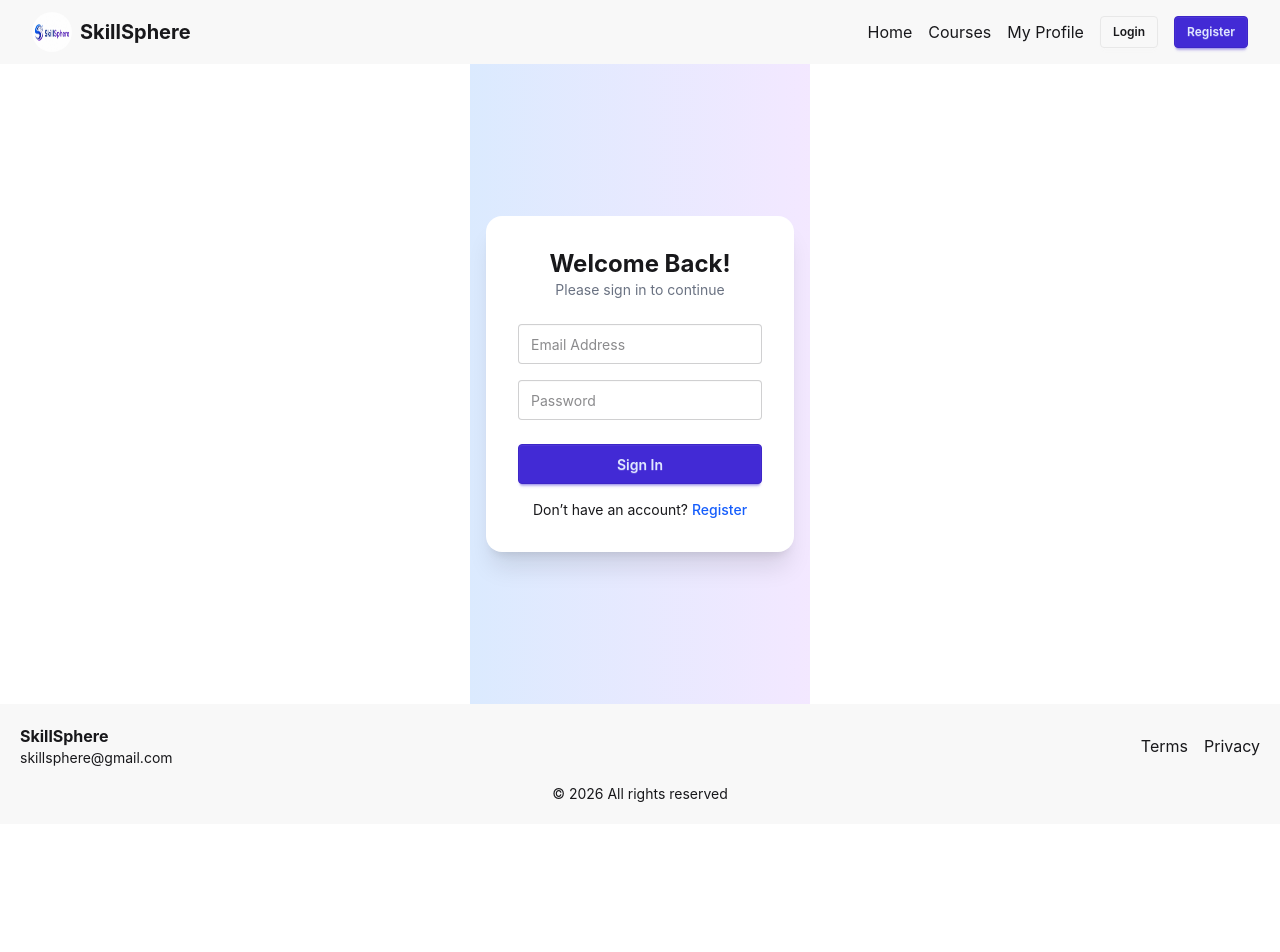
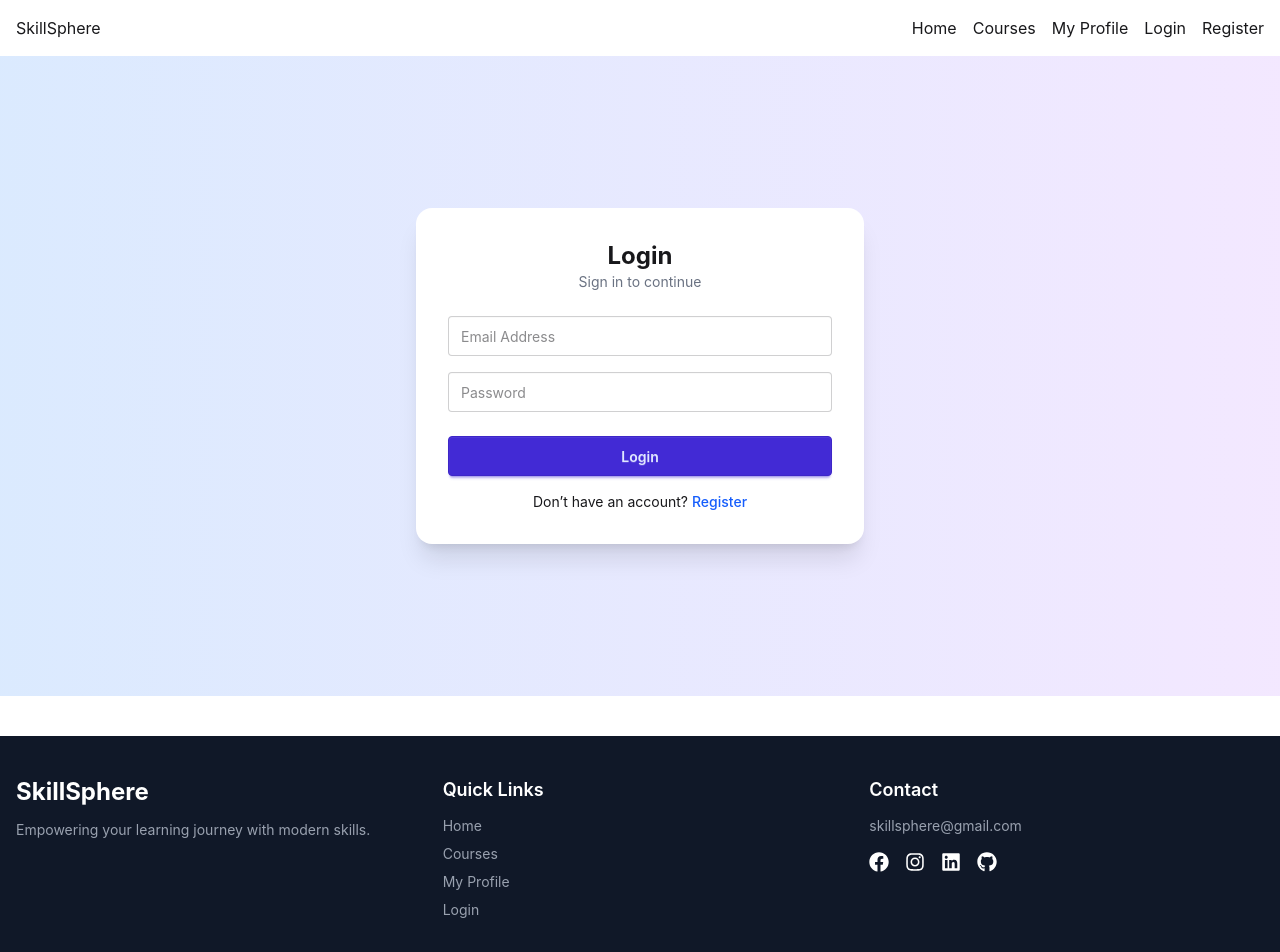
Before and after one commit to nusratch/online-learning-platform, a Next.js app: page /login in a window 1280 px wide. Shown: the top 952 px of the page. Before the commit the page ends 824 px from the top, so only its background shows below. Built offline with nearby package versions, Linux system fonts and the light colour scheme.

Commit message:
added mongodb

```diff
--- a/package.json
+++ b/package.json
@@ -9,11 +9,14 @@
     "lint": "eslint"
   },
   "dependencies": {
+    "animate.css": "^4.1.1",
     "framer-motion": "^12.38.0",
+    "mongodb": "^7.2.0",
     "next": "16.2.4",
     "react": "19.2.4",
     "react-dom": "19.2.4",
     "react-hot-toast": "^2.6.0",
+    "react-icons": "^5.6.0",
     "swiper": "^12.1.4"
   },
   "devDependencies": {
--- /dev/null
+++ b/src/app/api/login/route.js
@@ -0,0 +1,17 @@
+import { NextResponse } from "next/server"
+import clientPromise from "@/lib/db"
+
+export async function POST(req) {
+  const { email, password } = await req.json()
+
+  const client = await clientPromise
+  const db = client.db("skillSphere")
+
+  const user = await db.collection("users").findOne({ email })
+
+  if (!user || user.password !== password) {
+    return NextResponse.json({ message: "Invalid credentials" }, { status: 401 })
+  }
+
+  return NextResponse.json({ user })
+}
--- /dev/null
+++ b/src/app/api/register/route.js
@@ -0,0 +1,23 @@
+import { NextResponse } from "next/server"
+import clientPromise from "@/lib/db"
+
+export async function POST(req) {
+  const { name, email, password } = await req.json()
+
+  const client = await clientPromise
+  const db = client.db("skillSphere")
+
+  const existingUser = await db.collection("users").findOne({ email })
+
+  if (existingUser) {
+    return NextResponse.json({ message: "User already exists" }, { status: 400 })
+  }
+
+  await db.collection("users").insertOne({
+    name,
+    email,
+    password,
+  })
+
+  return NextResponse.json({ message: "User created" })
+}
--- a/src/app/components/Footer.jsx
+++ b/src/app/components/Footer.jsx
@@ -1,28 +1,48 @@
-function Footer() {
+import { FaFacebook, FaInstagram, FaLinkedin, FaGithub } from "react-icons/fa"
 
+export default function Footer() {
   return (
-    <footer className="bg-base-200 p-5 text-center md:text-left">
+    <footer className="bg-gray-900 text-white mt-10">
+      <div className="max-w-7xl mx-auto px-4 py-10 grid grid-cols-1 md:grid-cols-3 gap-8">
 
-      <div className="flex flex-col md:flex-row justify-between items-center gap-4">
-
+        {/* Brand */}
         <div>
-          <p className="font-bold">SkillSphere</p>
-          <p className="text-sm">skillsphere@gmail.com</p>
+          <h2 className="text-2xl font-bold mb-3">SkillSphere</h2>
+          <p className="text-gray-400 text-sm">
+            Empowering your learning journey with modern skills.
+          </p>
         </div>
 
-        <div className="flex gap-4">
-          <p>Terms</p>
-          <p>Privacy</p>
+        {/* Links */}
+        <div>
+          <h3 className="text-lg font-semibold mb-3">Quick Links</h3>
+          <ul className="space-y-2 text-gray-400 text-sm">
+            <li className="hover:text-white cursor-pointer">Home</li>
+            <li className="hover:text-white cursor-pointer">Courses</li>
+            <li className="hover:text-white cursor-pointer">My Profile</li>
+            <li className="hover:text-white cursor-pointer">Login</li>
+          </ul>
+        </div>
+
+        {/* Contact + Social */}
+        <div>
+          <h3 className="text-lg font-semibold mb-3">Contact</h3>
+          <p className="text-gray-400 text-sm">skillsphere@gmail.com</p>
+
+          <div className="flex gap-4 mt-4 text-xl">
+            <FaFacebook className="hover:text-blue-500 cursor-pointer" />
+            <FaInstagram className="hover:text-pink-500 cursor-pointer" />
+            <FaLinkedin className="hover:text-blue-400 cursor-pointer" />
+            <FaGithub className="hover:text-gray-300 cursor-pointer" />
+          </div>
         </div>
 
       </div>
 
-      <p className="text-center mt-4 text-sm">
-        © 2026 All rights reserved
-      </p>
-
+      {/* Bottom */}
+      <div className="border-t border-gray-700 text-center py-4 text-sm text-gray-400">
+        © 2026 SkillSphere. All rights reserved.
+      </div>
     </footer>
-  );
+  )
 }
-
-export default Footer;
--- a/src/app/components/Navbar.jsx
+++ b/src/app/components/Navbar.jsx
@@ -1,51 +1,51 @@
-"use client";
-import Link from "next/link";
+"use client"
 
-function Navbar() {
-  const user = null;
+import { useEffect, useState } from "react"
+
+export default function Navbar() {
+  const [user, setUser] = useState(null)
+
+  useEffect(() => {
+    const checkUser = () => {
+      const storedUser = localStorage.getItem("user")
+      if (storedUser) {
+        setUser(JSON.parse(storedUser))
+      } else {
+        setUser(null)
+      }
+    }
+
+    checkUser()
+
+    window.addEventListener("storage", checkUser)
+
+    return () => window.removeEventListener("storage", checkUser)
+  }, [])
+
+  const handleLogout = () => {
+    localStorage.removeItem("user")
+    setUser(null)
+    window.location.reload()
+  }
 
   return (
-    <div className="navbar bg-base-200 px-4 md:px-8">
+    <div className="flex justify-between p-4">
+      <div>SkillSphere</div>
 
-      {/* LEFT */}
-      <div className="flex-1 flex items-center gap-2">
-        <img src="/logo.jpeg" className="w-8 h-8 md:w-10 md:h-10 rounded-full" />
-        <Link href="/" className="text-lg md:text-xl font-bold">
-          SkillSphere
-        </Link>
-      </div>
+      <div className="flex gap-4">
+        <a href="/">Home</a>
+        <a href="/courses">Courses</a>
+        <a href="/profile">My Profile</a>
 
-      {/* RIGHT */}
-      <div className="hidden md:flex gap-4 items-center">
-        <Link href="/">Home</Link>
-        <Link href="/courses">Courses</Link>
-        <Link href="/profile">My Profile</Link>
-
-        {!user ? (
+        {user ? (
+          <button onClick={handleLogout}>Logout</button>
+        ) : (
           <>
-            <Link href="/login" className="btn btn-sm">Login</Link>
-            <Link href="/register" className="btn btn-primary btn-sm">
-              Register
-            </Link>
+            <a href="/login">Login</a>
+            <a href="/register">Register</a>
           </>
-        ) : (
-          <button className="btn btn-sm">Logout</button>
         )}
       </div>
-
-      {/* MOBILE MENU */}
-      <div className="dropdown md:hidden">
-        <label tabIndex={0} className="btn btn-sm">☰</label>
-        <ul className="dropdown-content menu p-2 shadow bg-base-100 rounded-box w-40 right-0">
-          <li><Link href="/">Home</Link></li>
-          <li><Link href="/courses">Courses</Link></li>
-          <li><Link href="/profile">Profile</Link></li>
-          <li><Link href="/login">Login</Link></li>
-        </ul>
-      </div>
-
     </div>
-  );
+  )
 }
-
-export default Navbar;
--- a/src/app/globals.css
+++ b/src/app/globals.css
@@ -3,3 +3,4 @@
 @tailwind base;
 @tailwind components;
 @tailwind utilities;
+@import "animate.css";
--- a/src/app/layout.js
+++ b/src/app/layout.js
@@ -1,24 +1,15 @@
-import "./globals.css";
-import Navbar from "./components/Navbar";
-import Footer from "./components/Footer";
+import "./globals.css"
+import Navbar from "./components/Navbar"
+import Footer from "./components/Footer"
 
 export default function RootLayout({ children }) {
   return (
     <html lang="en">
-      <body className="flex flex-col min-h-screen">
-
-
+      <body>
         <Navbar />
-
-
-        <main className="flex-grow flex items-center justify-center px-4">
-          {children}
-        </main>
-
-
+        {children}
         <Footer />
-
       </body>
     </html>
-  );
+  )
 }
--- a/src/app/login/page.js
+++ b/src/app/login/page.js
@@ -1,49 +1,64 @@
 "use client";
 
+import { useState } from "react";
 import Link from "next/link";
-import { motion } from "framer-motion";
 
 export default function LoginPage() {
+  const [email, setEmail] = useState("");
+  const [password, setPassword] = useState("");
+
+  const handleLogin = async (e) => {
+    e.preventDefault();
+
+    const res = await fetch("/api/login", {
+      method: "POST",
+      headers: {
+        "Content-Type": "application/json",
+      },
+      body: JSON.stringify({ email, password }),
+    });
+
+    const data = await res.json();
+
+    if (res.ok) {
+      localStorage.setItem("user", JSON.stringify(data.user));
+      window.location.href = "/";
+    } else {
+      alert(data.message);
+    }
+  };
+
   return (
     <div className="min-h-[80vh] flex items-center justify-center bg-gradient-to-r from-blue-100 to-purple-100 px-4">
 
-      <motion.div
-        initial={{ opacity: 0, y: 40 }}
-        animate={{ opacity: 1, y: 0 }}
-        transition={{ duration: 0.5 }}
-        className="w-full max-w-md bg-white p-8 rounded-2xl shadow-xl"
-      >
+      <div className="w-full max-w-md bg-white p-8 rounded-2xl shadow-xl">
 
         <div className="flex flex-col items-center mb-6">
-          <h2 className="text-2xl font-bold">Welcome Back!</h2>
+          <h2 className="text-2xl font-bold">Login</h2>
           <p className="text-gray-500 text-sm">
-            Please sign in to continue
+            Sign in to continue
           </p>
         </div>
 
-        <form className="flex flex-col gap-4">
+        <form onSubmit={handleLogin} className="flex flex-col gap-4">
 
-          <motion.input
-            whileFocus={{ scale: 1.03 }}
+          <input
             type="email"
             placeholder="Email Address"
             className="input input-bordered w-full"
+            onChange={(e) => setEmail(e.target.value)}
           />
 
-          <motion.input
-            whileFocus={{ scale: 1.03 }}
+          <input
             type="password"
             placeholder="Password"
             className="input input-bordered w-full"
+            onChange={(e) => setPassword(e.target.value)}
           />
 
-          <motion.button
-            whileHover={{ scale: 1.05 }}
-            whileTap={{ scale: 0.95 }}
-            className="btn btn-primary w-full mt-2"
-          >
-            Sign In
-          </motion.button>
+          <button type="submit" className="btn btn-primary w-full mt-2">
+            Login
+          </button>
 
         </form>
 
@@ -54,7 +69,7 @@ export default function LoginPage() {
           </Link>
         </p>
 
-      </motion.div>
+      </div>
 
     </div>
   );
--- /dev/null
+++ b/src/lib/db.js
@@ -0,0 +1,23 @@
+import { MongoClient } from "mongodb"
+
+const uri = process.env.MONGODB_URI
+
+if (!uri) {
+  throw new Error("Please add MONGODB_URI in .env.local")
+}
+
+let client
+let clientPromise
+
+if (process.env.NODE_ENV === "development") {
+  if (!global._mongoClientPromise) {
+    client = new MongoClient(uri)
+    global._mongoClientPromise = client.connect()
+  }
+  clientPromise = global._mongoClientPromise
+} else {
+  client = new MongoClient(uri)
+  clientPromise = client.connect()
+}
+
+export default clientPromise
```
Also changed, not shown: src/app/register/page.js (+35 -16 lines), 1 other file (tests, documents, lock files or other folders).
